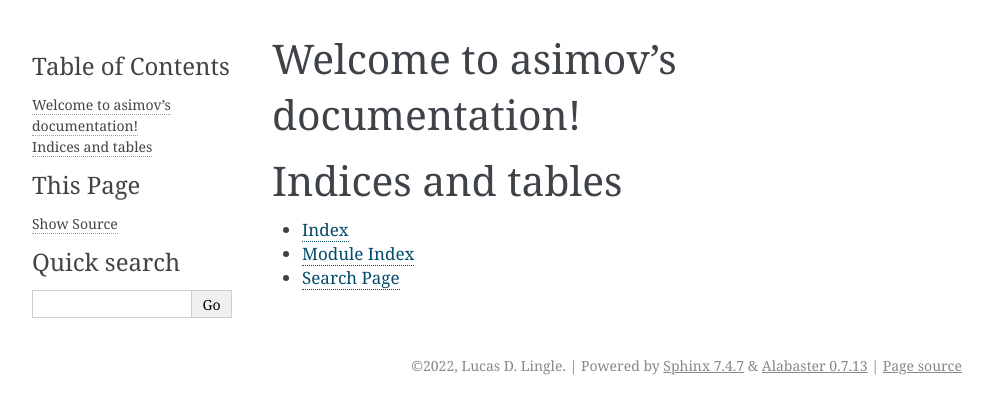
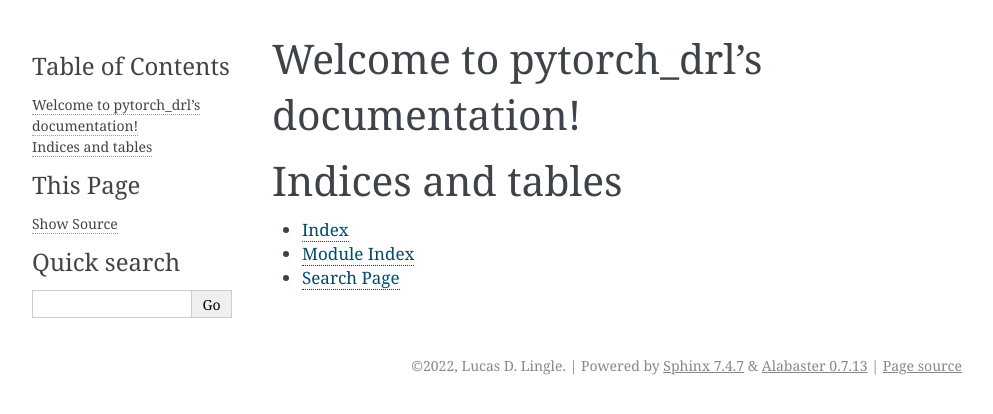
Before and after one commit to lucaslingle/pytorch_drl, a Sphinx documentation site: the page built from docs/index.rst, in a window 1280 px wide. Shown: the top 414 px of the page, without its empty margins (148-1141 px from the left). Built offline with Sphinx 7.4.7, drawn with Linux system fonts in a browser that asks for light colours; pages that are not in the unit, such as notebooks, are missing from menus.

Commit message:
commit updates

```diff
--- a/docs/conf.py
+++ b/docs/conf.py
@@ -19,7 +19,7 @@
 
 # -- Project information -----------------------------------------------------
 
-project = 'asimov'
+project = 'pytorch_drl'
 copyright = '2022, Lucas D. Lingle'
 author = 'Lucas D. Lingle'
 
--- a/docs/index.rst
+++ b/docs/index.rst
@@ -1,9 +1,9 @@
-.. asimov documentation master file, created by
+.. pytorch_drl documentation master file, created by
    sphinx-quickstart on Mon Jan 24 00:09:20 2022.
    You can adapt this file completely to your liking, but it should at least
    contain the root `toctree` directive.
 
-Welcome to asimov's documentation!
+Welcome to pytorch_drl's documentation!
 ==================================
 
 .. toctree::
```
Also changed, not shown: 1 other file.
